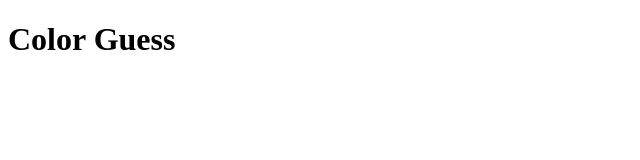
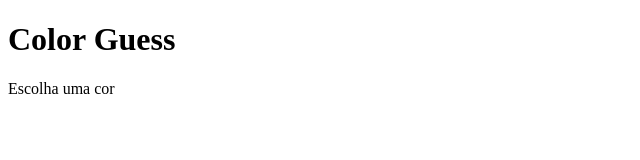
Before and after one commit to p4n1k0/color-guess, a plain HTML site: page index.html in a window 1280 px wide. Shown: the whole page, without its empty margins (0-640 px from the left). Drawn offline with Linux system fonts and the light colour scheme.

Commit message:
add id answer, escolha uma cor

```diff
--- a/index.html
+++ b/index.html
@@ -16,6 +16,7 @@
 
     <main id="main-content">
         <p id="rgb-color"></p>
+        <p id="answer">Escolha uma cor</p>
         <ul id="color-options"></ul>
     </main>
     <script src="script.js"></script>
```
